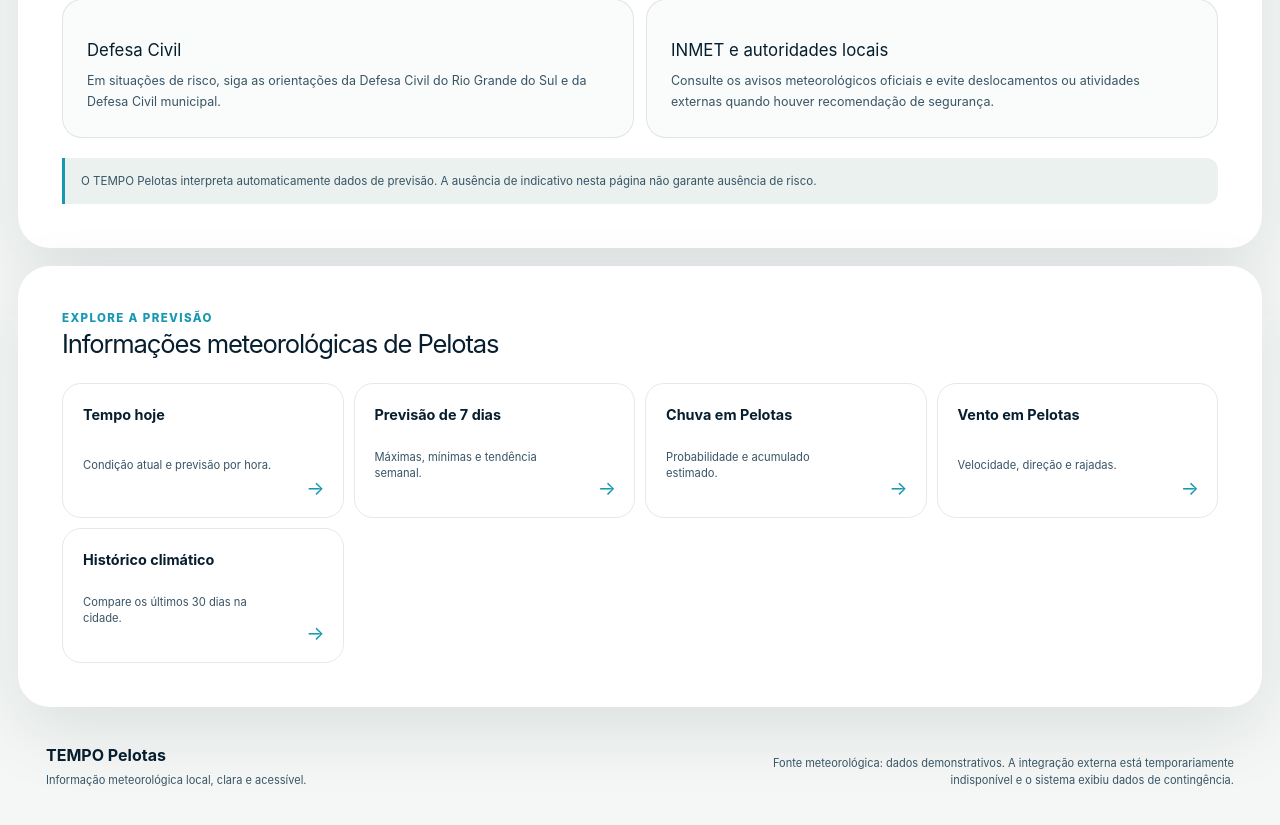
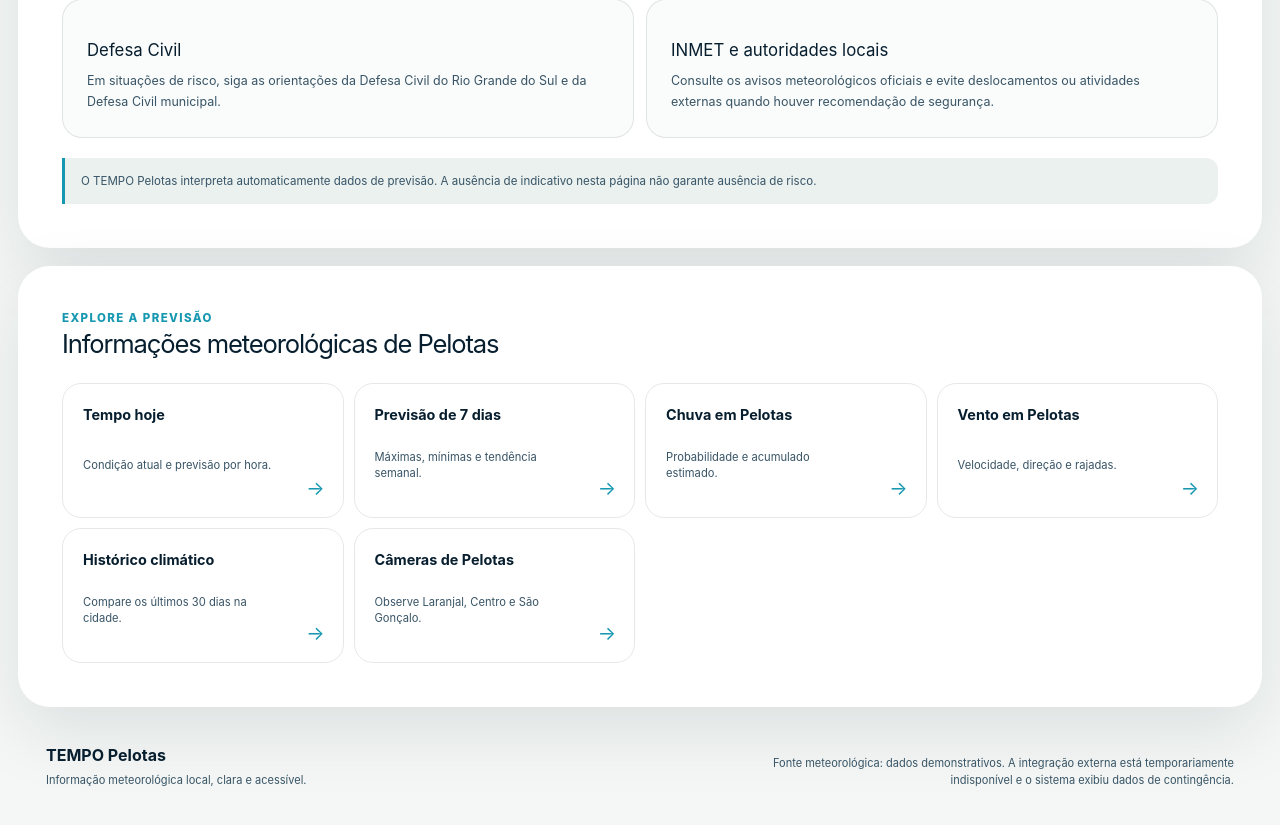
Before and after one commit to agenciamobi/tempopelotas, a Next.js app: page /alertas in a window 1280 px wide. Shown: the part 1400-2225 px from the top of the page. Built offline with nearby package versions, Linux system fonts and the light colour scheme; no server answers.

Commit message:
Inclui câmeras na navegação meteorológica

```diff
--- a/components/weather-navigation.tsx
+++ b/components/weather-navigation.tsx
@@ -25,6 +25,11 @@ const pages = [
     href: "/historico-climatico-pelotas",
     title: "Histórico climático",
     description: "Compare os últimos 30 dias na cidade.",
+  },
+  {
+    href: "/cameras-ao-vivo-pelotas",
+    title: "Câmeras de Pelotas",
+    description: "Observe Laranjal, Centro e São Gonçalo.",
   },
   {
     href: "/alertas",
```
